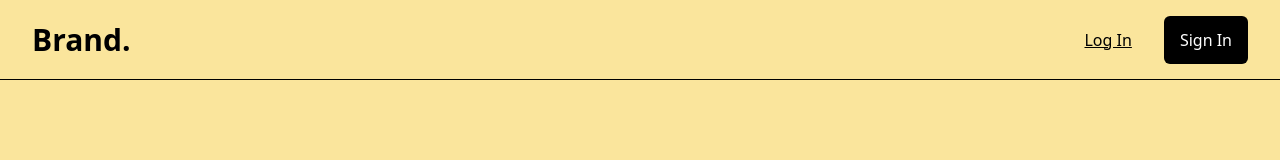
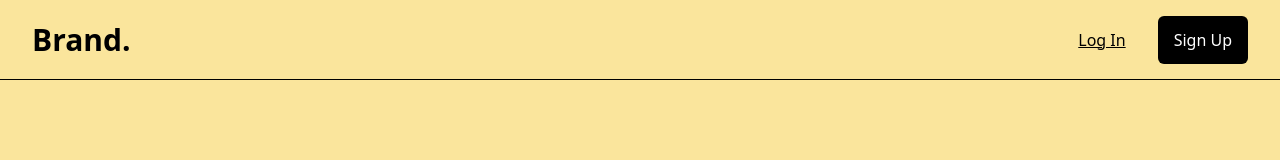
Before and after one commit to 0xPocket/pocket, a Next.js app in the folder apps/web/: page / in a window 1280 px wide. Shown: the top 160 px of the page. Built offline with nearby package versions, Linux system fonts and the light colour scheme.

Commit message:
feat(header nav): implement header navigation on authenticated

```diff
--- a/apps/web/components/header/Header.tsx
+++ b/apps/web/components/header/Header.tsx
@@ -1,6 +1,8 @@
 import Button from '../common/Button';
 import { useRouter } from 'next/router';
 import { useAuth } from '@lib/nest-auth/next';
+import Link from 'next/link';
+import Nav from './Nav';
 
 type HeaderProps = {};
 
@@ -15,7 +17,7 @@ function Header({}: HeaderProps) {
 
   const handleSignIn = () => {
     console.log('Sign');
-    router.push('/signin');
+    router.push('/signup');
   };
 
   const handleLogout = () => {
@@ -24,11 +26,20 @@ function Header({}: HeaderProps) {
 
   return (
     <header className="flex h-20 w-full items-center justify-between border-b border-opacity-40 bg-primary px-8">
-      <div className="text-3xl font-bold">Brand.</div>
-      <div className="flex justify-between gap-8">
+      <div className="flex">
+        <Link href="/" passHref>
+          <div className="cursor-pointer text-3xl font-bold">Brand.</div>
+        </Link>
+        {status === 'authenticated' && <Nav />}
+      </div>
+      <div className="flex items-center justify-between gap-8">
         {status === 'authenticated' ? (
           <>
-            <div> Welcome {user?.firstName}</div>
+            <Link href="/dashboard" passHref>
+              <div className=" cursor-pointer">
+                {user?.firstName} {user?.lastName?.charAt(0)}.
+              </div>
+            </Link>
             <Button action={handleLogout}>Logout</Button>
           </>
         ) : (
@@ -36,7 +47,7 @@ function Header({}: HeaderProps) {
             <Button action={handleLogIn} light={true}>
               Log In
             </Button>
-            <Button action={handleSignIn}>Sign In</Button>
+            <Button action={handleSignIn}>Sign Up</Button>
           </>
         )}
       </div>
--- /dev/null
+++ b/apps/web/components/header/Nav.tsx
@@ -0,0 +1,16 @@
+import { useAuth } from '@lib/nest-auth/next';
+import Link from 'next/link';
+
+type NavProps = {};
+
+function Nav({}: NavProps) {
+  return (
+    <div className="ml-8 flex items-end gap-8">
+      <Link href="/dashboard" passHref={true}>
+        <a>Dashboard</a>
+      </Link>
+    </div>
+  );
+}
+
+export default Nav;
```
